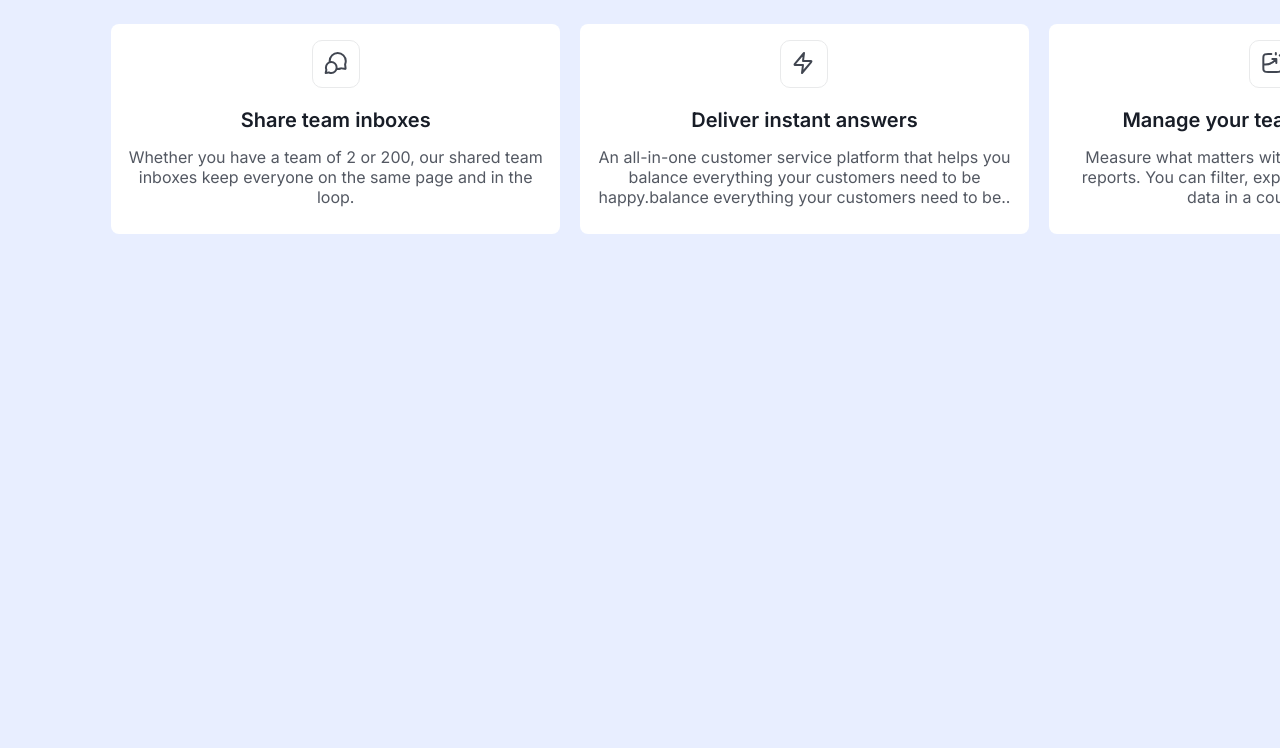
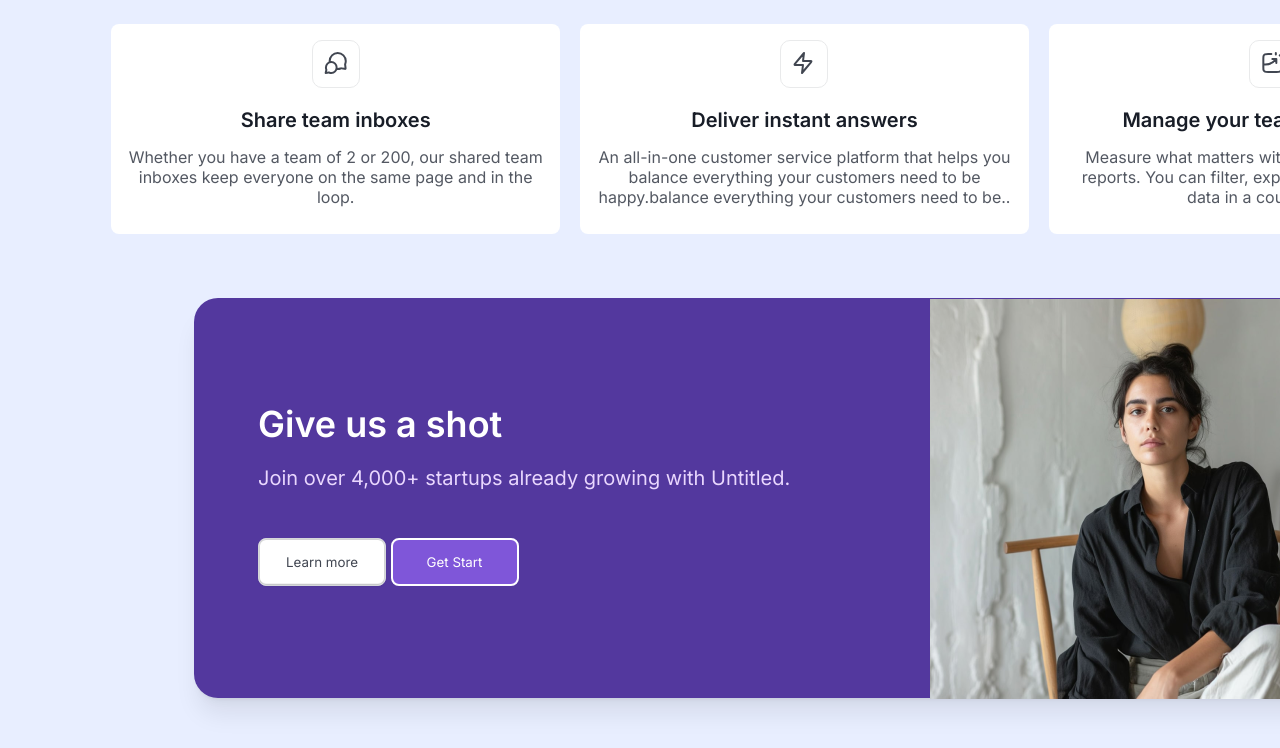
Before and after one commit to TamarCoder/Css2-9, a plain HTML site: page index.html in a window 1280 px wide. Shown: the part 1036-1784 px from the top of the page. Drawn offline with Linux system fonts and the light colour scheme.

Commit message:
add finnal version

```diff
--- a/index.html
+++ b/index.html
@@ -65,8 +65,20 @@
                                     drilldown on the data in a couple clicks.</p>
                             </div>
                         </div>
+                    </div>
+                </section>
 
-
+                <section class="shot-section">
+                    <div class="shot-content">
+                        <div class="shot-info">
+                            <h3>Give us a shot</h3>
+                            <p>Join over 4,000+ startups already growing with Untitled.</p>
+                            <div class="actions">
+                                <button class="white">Learn more</button>
+                                <button class="purple">Get Start</button>
+                            </div>
+                        </div>
+                        <img src="./images/Image.png" alt="person" class="person">
 
                     </div>
                 </section>
--- a/styless.css
+++ b/styless.css
@@ -98,7 +98,7 @@
     display: inline-block;
     margin-left: 15px;
     border-radius: 8px;
-background: #FFF;
+    background: #FFF;
 }
 
 .card-icon {
@@ -147,3 +147,88 @@
     font-weight: 400;
     padding-top: 15px;
 }
+
+
+.shot-section {
+    width: 1604px;
+    height: 400px;
+
+    margin-top: 64px;
+
+}
+
+.shot-content {
+    width: 1216px;
+    height: 400px;
+    border-radius: 24px;
+    background: #53389E;
+
+    /* Shadows/shadow-xl */
+    box-shadow: 0px 20px 24px -4px var(--Colors-Effects-Shadows-shadow-xl_01, rgba(10, 13, 18, 0.08)), 0px 8px 8px -4px var(--Colors-Effects-Shadows-shadow-xl_02, rgba(10, 13, 18, 0.03)), 0px 3px 3px -1.5px var(--Colors-Effects-Shadows-shadow-xl_03, rgba(10, 13, 18, 0.04));
+    margin: 0 auto;
+}
+
+.shot-info {
+    width: 736px;
+    height: 318px;
+
+    display: inline-block;
+    margin-top: 40px;
+
+}
+
+.shot-info h3 {
+    color: #FFF;
+    font-size: 36px;
+    font-weight: 600;
+    display: inline-block;
+    margin-top: 64px;
+    margin-left: 64px;
+
+}
+
+.shot-info p {
+
+    margin-top: 20px;
+    margin-left: 64px;
+    color: #E9D7FE;
+    font-size: 20px;
+    font-weight: 400;
+
+}
+
+.actions {
+    width: 269px;
+    height: 48px;
+    margin-top: 48px;
+    margin-left: 64px;
+
+}
+
+.actions .white {
+    width: 128px;
+    height: 48px;
+    border-radius: 8px;
+    border: 1px solid #D5D7DA;
+    background: #FFF;
+    color: #414651;
+    /* Shadows/shadow-xs-skeuomorphic */
+    box-shadow: 0px 0px 0px 1px var(--Colors-Effects-Shadows-shadow-skeumorphic-inner-border, rgba(10, 13, 18, 0.18)) inset, 0px -2px 0px 0px var(--Colors-Effects-Shadows-shadow-skeumorphic-inner, rgba(10, 13, 18, 0.05)) inset, 0px 1px 2px 0px var(--Colors-Effects-Shadows-shadow-xs, rgba(10, 13, 18, 0.05));
+}
+
+.purple {
+    width: 128px;
+    height: 48px;
+    border-radius: 8px;
+    color: #FFF;
+    border: 2px solid #FFF;
+    background: #7F56D9;
+}
+
+.person {
+     margin-top: -357px;
+     margin-left: 736px;
+     border-top-right-radius:24px;
+     border-bottom-right-radius:24px;
+
+}
```
Also changed, not shown: images/Image.png (added).
